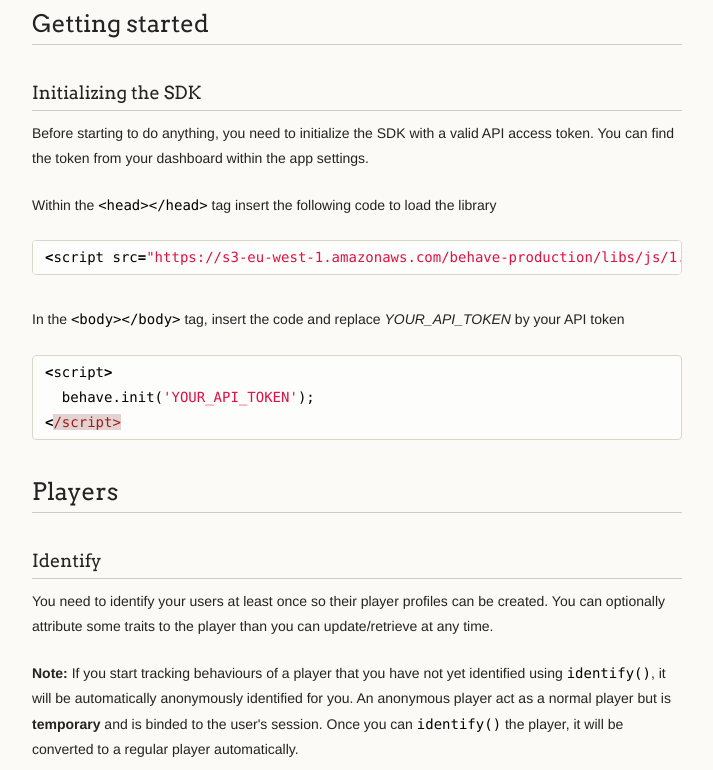
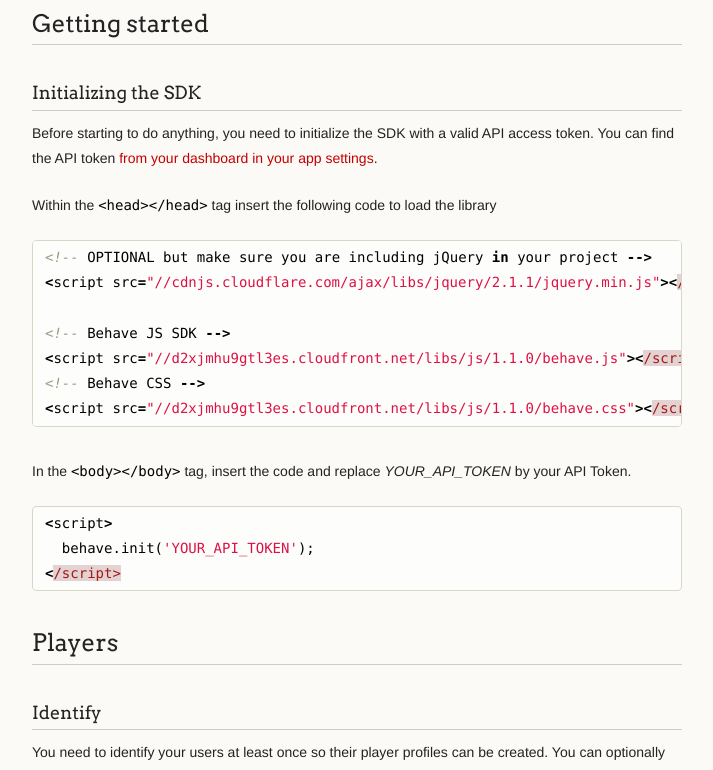
Before and after one commit to othierry/behave-js-sdk, a plain HTML site: page index.html in a window 1280 px wide. Shown: the part 765-1535 px from the top of the page, without its empty margins (278-991 px from the left). Drawn offline with Linux system fonts and the light colour scheme.

```diff
--- a/index.html
+++ b/index.html
@@ -91,14 +91,20 @@
 <a name="initializing-the-sdk" class="anchor" href="#initializing-the-sdk"><span class="octicon octicon-link"></span></a>Initializing the SDK</h3>
 
 <p>Before starting to do anything, you need to initialize the SDK with a valid API access token.
-You can find the token from your dashboard within the app settings.</p>
+You can find the API token <a href="http://dashboard.behave.io/#/settings" target="_blank">from your dashboard in your app settings</a>.</p>
 
 <p>Within the <code>&lt;head&gt;&lt;/head&gt;</code> tag insert the following code to load the library</p>
 
-<div class="highlight highlight-javascript"><pre><span class="o">&lt;</span><span class="nx">script</span> <span class="nx">src</span><span class="o">=</span><span class="s2">"https://s3-eu-west-1.amazonaws.com/behave-production/libs/js/1.1.0/behave.js"</span><span class="o">&gt;&lt;</span><span class="err">/script&gt;</span>
+<div class="highlight highlight-javascript"><pre><span class="c">&lt;!--</span> <span class="nx">OPTIONAL</span> <span class="nx">but</span> <span class="nx">make</span> <span class="nx">sure</span> <span class="nx">you</span> <span class="nx">are</span> <span class="nx">including</span> <span class="nx">jQuery</span> <span class="k">in</span> <span class="nx">your</span> <span class="nx">project</span> <span class="o">--&gt;</span>
+<span class="o">&lt;</span><span class="nx">script</span> <span class="nx">src</span><span class="o">=</span><span class="s2">"//cdnjs.cloudflare.com/ajax/libs/jquery/2.1.1/jquery.min.js"</span><span class="o">&gt;&lt;</span><span class="err">/script&gt;</span>
+
+<span class="c">&lt;!--</span> <span class="nx">Behave</span> <span class="nx">JS</span> <span class="nx">SDK</span> <span class="o">--&gt;</span>
+<span class="o">&lt;</span><span class="nx">script</span> <span class="nx">src</span><span class="o">=</span><span class="s2">"//d2xjmhu9gtl3es.cloudfront.net/libs/js/1.1.0/behave.js"</span><span class="o">&gt;&lt;</span><span class="err">/script&gt;</span>
+<span class="c">&lt;!--</span> <span class="nx">Behave</span> <span class="nx">CSS</span> <span class="o">--&gt;</span>
+<span class="o">&lt;</span><span class="nx">script</span> <span class="nx">src</span><span class="o">=</span><span class="s2">"//d2xjmhu9gtl3es.cloudfront.net/libs/js/1.1.0/behave.css"</span><span class="o">&gt;&lt;</span><span class="err">/script&gt;</span>
 </pre></div>
 
-<p>In the <code>&lt;body&gt;&lt;/body&gt;</code> tag, insert the code and replace <em>YOUR_API_TOKEN</em> by your API token</p>
+<p>In the <code>&lt;body&gt;&lt;/body&gt;</code> tag, insert the code and replace <em>YOUR_API_TOKEN</em> by your API Token.</p>
 
 <div class="highlight highlight-javascript"><pre><span class="o">&lt;</span><span class="nx">script</span><span class="o">&gt;</span>
   <span class="nx">behave</span><span class="p">.</span><span class="nx">init</span><span class="p">(</span><span class="s1">'YOUR_API_TOKEN'</span><span class="p">);</span>
@@ -727,10 +733,10 @@
       <span class="c1">// Is the badge active?</span>
       <span class="s2">"active"</span><span class="o">:</span> <span class="kc">true</span><span class="p">,</span>
 
-      <span class="err">#</span> <span class="nx">Is</span> <span class="nx">the</span> <span class="nx">badge</span> <span class="nx">unique</span><span class="o">?</span> <span class="p">(</span><span class="nx">can</span> <span class="nx">be</span> <span class="nx">unlocked</span> <span class="nx">once</span> <span class="nx">per</span> <span class="nx">player</span><span class="p">)</span>
+      <span class="c1">// Is the badge unique? (can be unlocked once per player)</span>
       <span class="s2">"unique"</span><span class="o">:</span> <span class="kc">true</span><span class="p">,</span>
 
-      <span class="err">#</span> <span class="nx">The</span> <span class="nx">limit</span> <span class="nx">of</span> <span class="nx">unlocks</span> <span class="nx">that</span> <span class="nx">can</span> <span class="nx">be</span> <span class="nx">done</span> <span class="p">(</span><span class="nx">e</span><span class="p">.</span><span class="nx">g</span> <span class="nx">limit</span> <span class="nx">of</span> <span class="mi">10</span> <span class="nx">means</span> <span class="nx">that</span> <span class="nx">maximum</span> <span class="mi">10</span> <span class="nx">players</span> <span class="nx">can</span> <span class="nx">unlock</span> <span class="nx">the</span> <span class="nx">badge</span><span class="p">)</span>
+      <span class="c1">// The limit of unlocks that can be done (e.g limit of 10 means that maximum 10 players can unlock the badge)</span>
       <span class="s2">"limit"</span><span class="o">:</span> <span class="mi">0</span>
     <span class="p">},</span>
     <span class="c1">// ...</span>
```
Also changed, not shown: params.json (+1 -1 lines).
